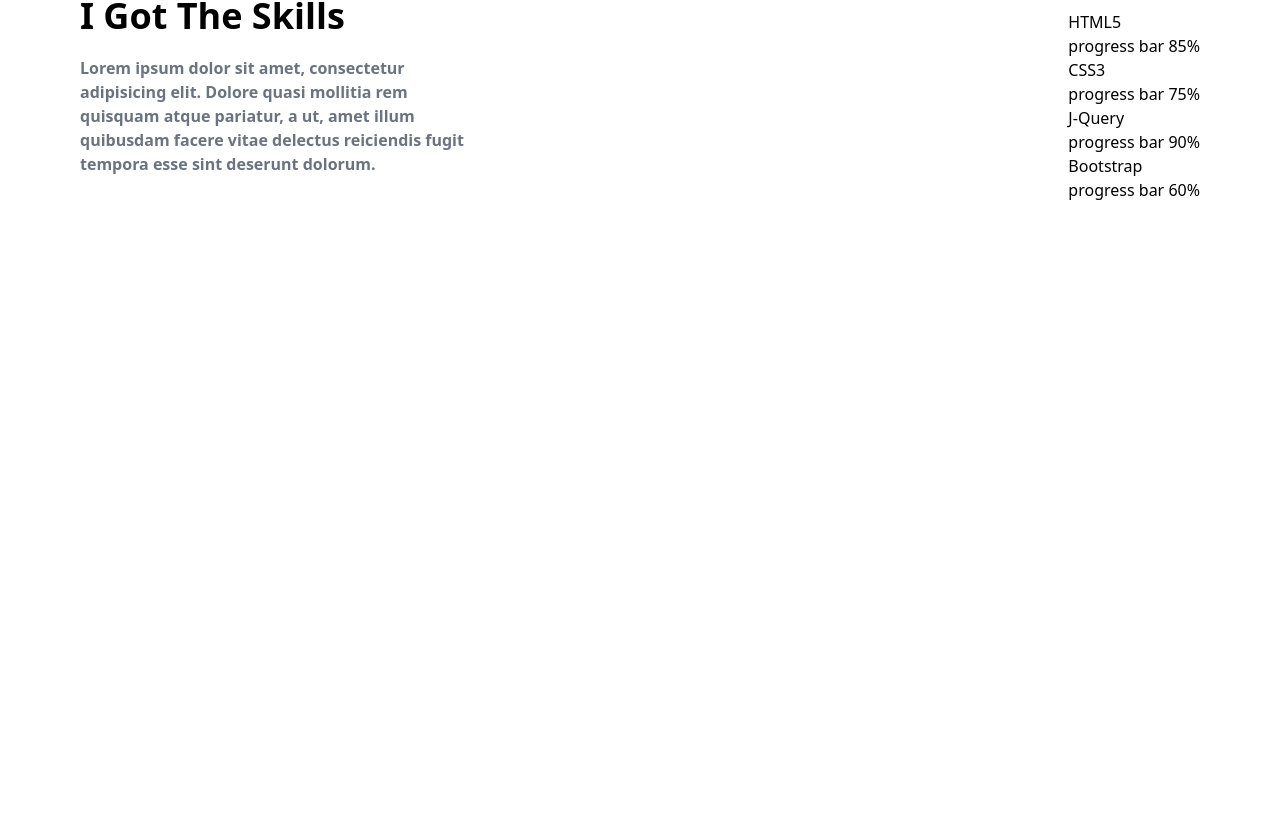
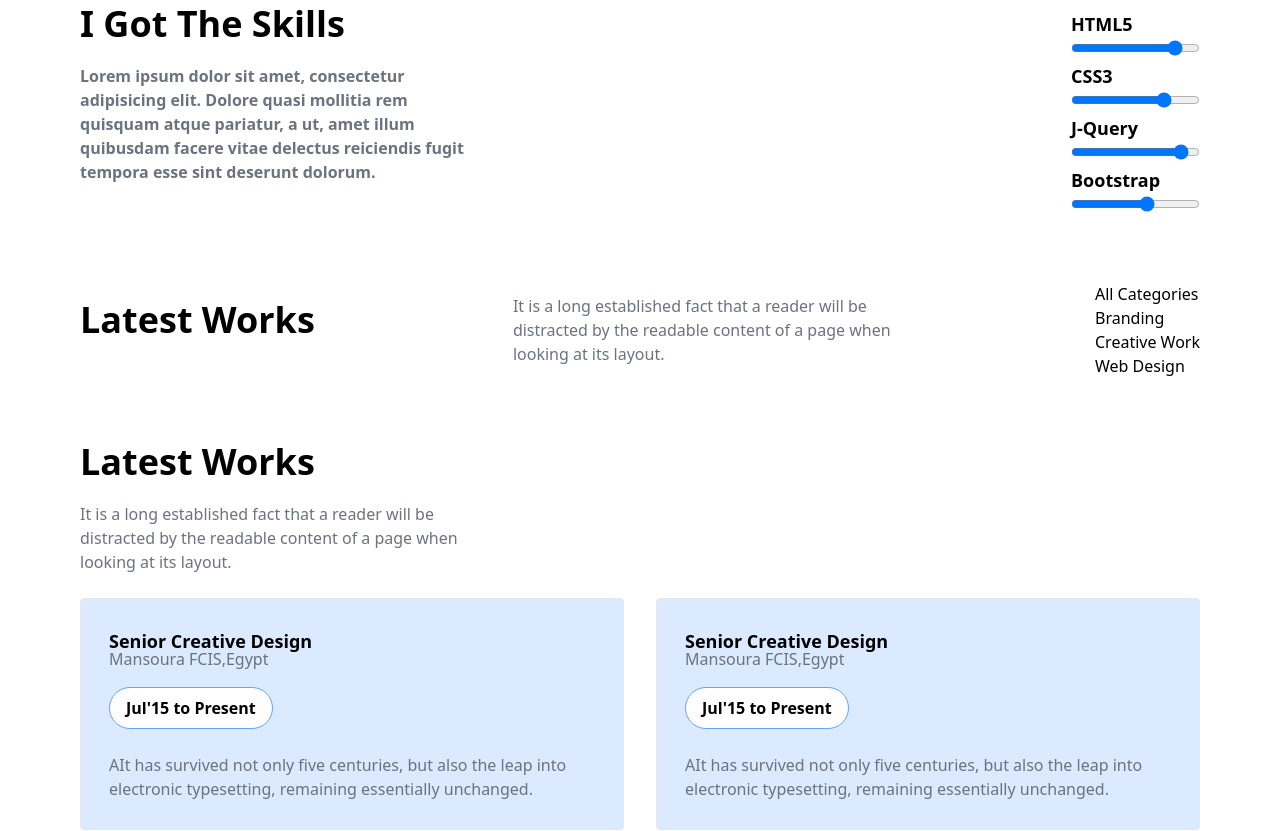
Before and after one commit to hariscs/demo-portfolio, a React (Create React App) app: page / in a window 1280 px wide. Shown: the part 1929-2760 px from the top of the page. Before the commit the page ends 2163 px from the top, so only its background shows below. Built offline with nearby package versions, Linux system fonts and the light colour scheme.

Commit message:
jobs section

```diff
--- a/src/App.js
+++ b/src/App.js
@@ -2,7 +2,9 @@ import About from './components/About';
 import Achievements from './components/Achievements';
 import Brands from './components/Brands';
 import Header from './components/Header';
+import Jobs from './components/Jobs';
 import Skills from './components/Skills';
+import Work from './components/Work';
 
 function App() {
 	return (
@@ -12,6 +14,8 @@ function App() {
 			<About />
 			<Achievements />
 			<Skills />
+			<Work />
+			<Jobs />
 		</>
 	);
 }
--- /dev/null
+++ b/src/components/JobCard.jsx
@@ -0,0 +1,17 @@
+const JobCard = () => {
+	return (
+		<li className='flex flex-col items-start border rounded p-7 bg-blue-100'>
+			<h3 className='font-bold text-lg'>Senior Creative Design</h3>
+			<span className='text-gray-500 -mt-2'>Mansoura FCIS,Egypt</span>
+			<div className='bg-white border border-blue-400 rounded-full py-2 px-4 mt-4 font-bold'>
+				Jul'15 to Present
+			</div>
+			<p className='text-gray-500 mt-6'>
+				AIt has survived not only five centuries, but also the leap into
+				electronic typesetting, remaining essentially unchanged.
+			</p>
+		</li>
+	);
+};
+
+export default JobCard;
--- /dev/null
+++ b/src/components/Jobs.jsx
@@ -0,0 +1,23 @@
+import JobCard from './JobCard';
+
+const Jobs = () => {
+	return (
+		<div className='container lg:px-20 mx-auto px-6  py-8'>
+			<h2 className='text-4xl font-bold mb-5'>Latest Works</h2>
+			<p className='text-gray-500 max-w-sm '>
+				It is a long established fact that a reader will be distracted by the
+				readable content of a page when looking at its layout.
+			</p>
+			<div>
+				<ul className='mt-6 grid gap-8 xl:grid-cols-2'>
+					<JobCard />
+					<JobCard />
+					<JobCard />
+					<JobCard />
+				</ul>
+			</div>
+		</div>
+	);
+};
+
+export default Jobs;
--- a/src/components/Skills.jsx
+++ b/src/components/Skills.jsx
@@ -14,20 +14,20 @@ const Skills = () => {
 				<div className='mt-10'>
 					<ul>
 						<li>
-							<h4>HTML5</h4>
-							<div>progress bar 85%</div>
+							<h4 className='font-bold  text-lg'>HTML5</h4>
+							<input type='range' value='85' className='w-full' />
 						</li>
 						<li>
-							<h4>CSS3</h4>
-							<div>progress bar 75%</div>
+							<h4 className='font-bold  text-lg'>CSS3</h4>
+							<input type='range' value='75' className='w-full' />
 						</li>
 						<li>
-							<h4>J-Query</h4>
-							<div>progress bar 90%</div>
+							<h4 className='font-bold  text-lg'>J-Query</h4>
+							<input type='range' value='90' className='w-full' />
 						</li>
 						<li>
-							<h4>Bootstrap</h4>
-							<div>progress bar 60%</div>
+							<h4 className='font-bold  text-lg'>Bootstrap</h4>
+							<input type='range' value='60' className='w-full' />
 						</li>
 					</ul>
 				</div>
--- /dev/null
+++ b/src/components/Work.jsx
@@ -0,0 +1,29 @@
+const Work = () => {
+	return (
+		<section>
+			<div className='container lg:px-20 mx-auto px-6 lg:flex lg:justify-between lg:items-center gap-14 py-8'>
+				<h2 className='text-4xl font-bold mb-5'>Latest Works</h2>
+				<p className='text-gray-500 max-w-sm '>
+					It is a long established fact that a reader will be distracted by the
+					readable content of a page when looking at its layout.
+				</p>
+				<ul>
+					<li>
+						<a href='/'>All Categories</a>
+					</li>
+					<li>
+						<a href='/'>Branding</a>
+					</li>
+					<li>
+						<a href='/'>Creative Work</a>
+					</li>
+					<li>
+						<a href='/'>Web Design</a>
+					</li>
+				</ul>
+			</div>
+		</section>
+	);
+};
+
+export default Work;
```
